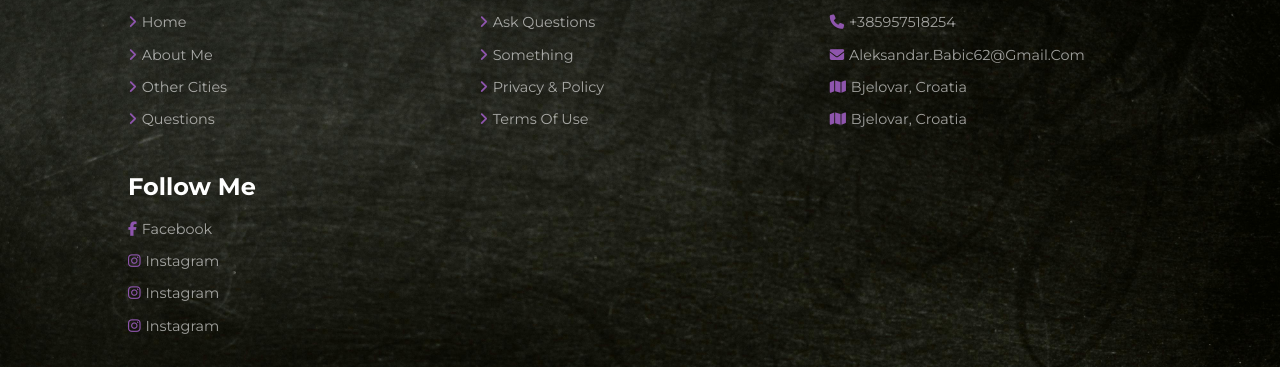
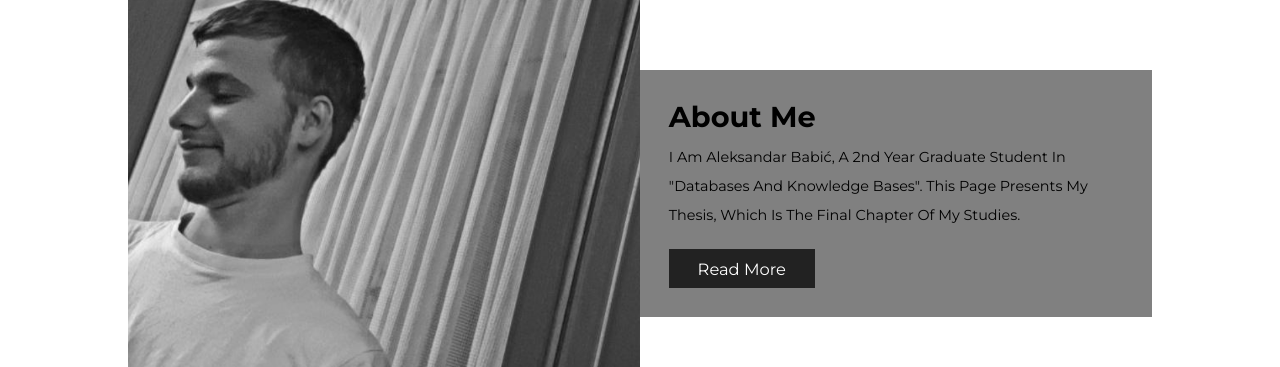
Before and after one commit to ababic20/Website-with-a-chatbot, a React (Vite) app in the folder Frontend/: page /home in a window 1280 px wide. Shown: the part 1320-1687 px from the top of the page. Built offline with nearby package versions, Linux system fonts and the light colour scheme.

Commit message:
added a new component, and fixed small things

```diff
--- /dev/null
+++ b/Frontend/src/Components/Aboutme.css
@@ -0,0 +1,30 @@
+.home-about{
+    display: flex;
+    align-items: center;
+    flex-wrap: wrap;
+}
+.home-about .image{
+    flex: 1 1 41rem;
+}
+
+.home-about .image img{
+    width: 100%;
+}
+
+.home-about .content{
+    flex: 1 1 41rem;
+    padding: 3rem;
+    background: grey;
+}
+
+.home-about .content h3{
+    font-size: 3rem;
+    color:black;
+}
+
+.home-about .content p{
+    font-size: 1.5rem;
+    color: black;
+    padding:1rem 0;
+    line-height: 2;
+}
--- /dev/null
+++ b/Frontend/src/Components/Aboutme.jsx
@@ -0,0 +1,21 @@
+import React from "react";
+import "./Aboutme.css";
+
+const AboutUs = () => {
+  return (
+    <section className="home-about">
+      <div className="image">
+        <img src="\src\assets\me.png" alt="About us"/>
+      </div>
+      <div className="content">
+        <h3>About me</h3>
+        <p>
+        I am Aleksandar Babić, a 2nd year graduate student in "Databases and Knowledge Bases". This page presents my thesis, which is the final chapter of my studies.
+        </p>
+        <a href="/about" className="btn">Read More</a>
+      </div>
+    </section>
+  );
+};
+
+export default AboutUs;
--- a/Frontend/src/Components/Motivation.css
+++ b/Frontend/src/Components/Motivation.css
@@ -23,9 +23,23 @@
 
 .heading-title{
     text-align: center;
-    margin-top: 3rem;
+    /*margin-top: 3rem;*/
     /*margin-bottom: 3rem;*/
     font-size: 6rem;
     text-transform: uppercase;
     color: var(--black);
 }
+
+.btn{
+    margin-top: 1rem;
+    display: inline-block;
+    background: var(--black);
+    color: var(--white);
+    font-size: 1.7rem;
+    padding: 1rem 3rem;
+    cursor: pointer;
+}
+
+.btn:hover{
+    background: var(--main-color) ;
+}
--- a/Frontend/src/Components/Slider.css
+++ b/Frontend/src/Components/Slider.css
@@ -26,8 +26,9 @@
 .home .slide .content span{
     display: block;
     font-size: 2.2rem;
-    color: var(--light-white);
+    color: var(--red);
     padding-bottom: 1rem;
+    font-weight: bold;
     animation:fadeIn .4s linear backwards .2s;
 }
 
--- a/Frontend/src/index.css
+++ b/Frontend/src/index.css
@@ -11,6 +11,7 @@
     --border:.1rem solid var(--black);
     --box-shadow:0 .5rem 1rem rgba(0,0,0,.1);
     --text-shadow:0 1.5rem 3rem rgba(0,0,0,.3);
+    --red:#ff0000;
 
 }
 
--- a/Frontend/src/pages/Home.jsx
+++ b/Frontend/src/pages/Home.jsx
@@ -3,6 +3,7 @@ import Navbar from '../Components/Navbar'
 import Footer from '../Components/Footer'
 import Motivation from '../Components/Motivation'
 import Slider from '../Components/Slider'
+import Aboutme from '../Components/Aboutme'
 
 export default function(){
   return(
@@ -10,6 +11,7 @@ export default function(){
         <Navbar/>
         <Slider/>
         <Motivation/>
+        <Aboutme/>
         <Footer/>
     </>
   )
```
Also changed, not shown: Frontend/src/assets/me.png (added).
